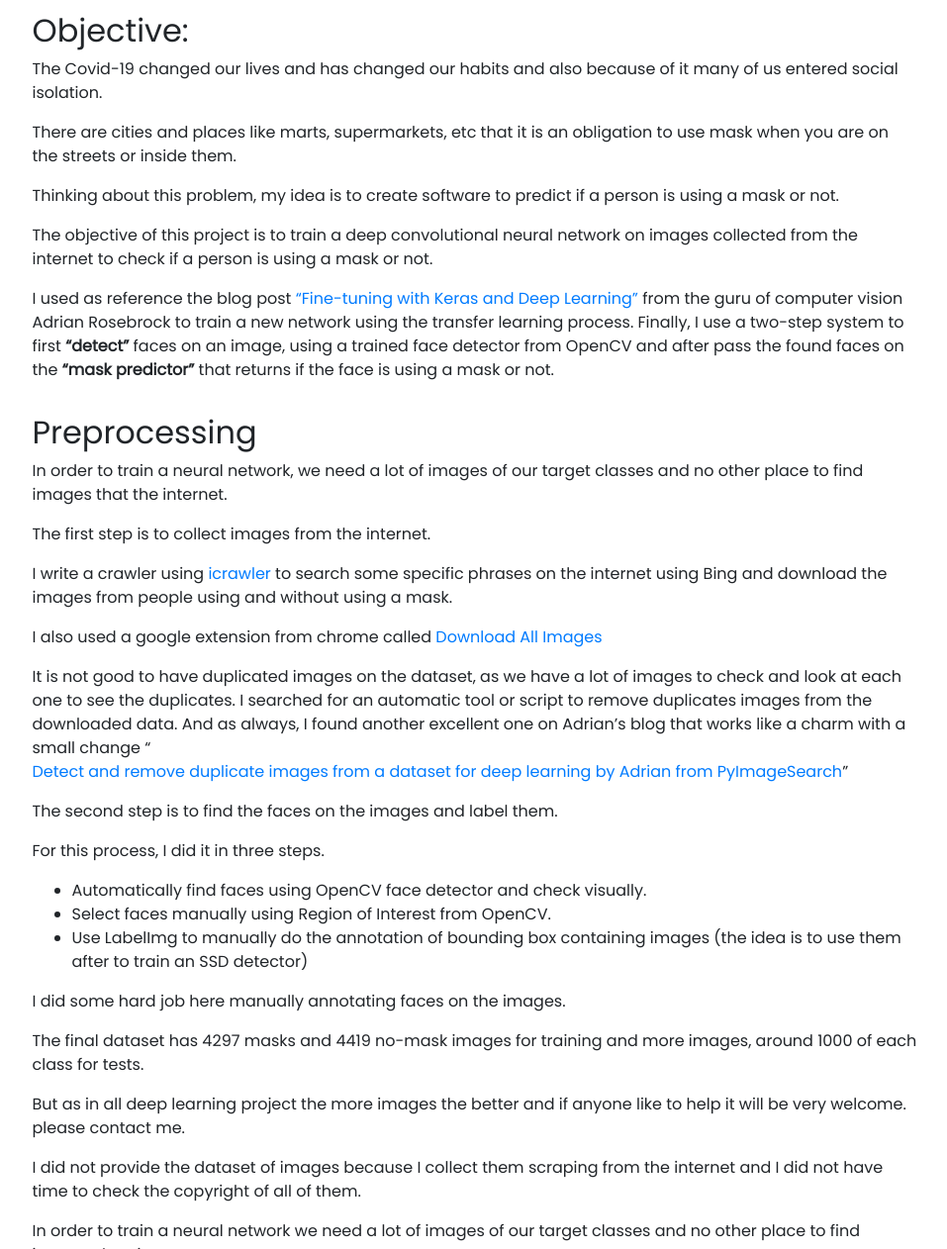
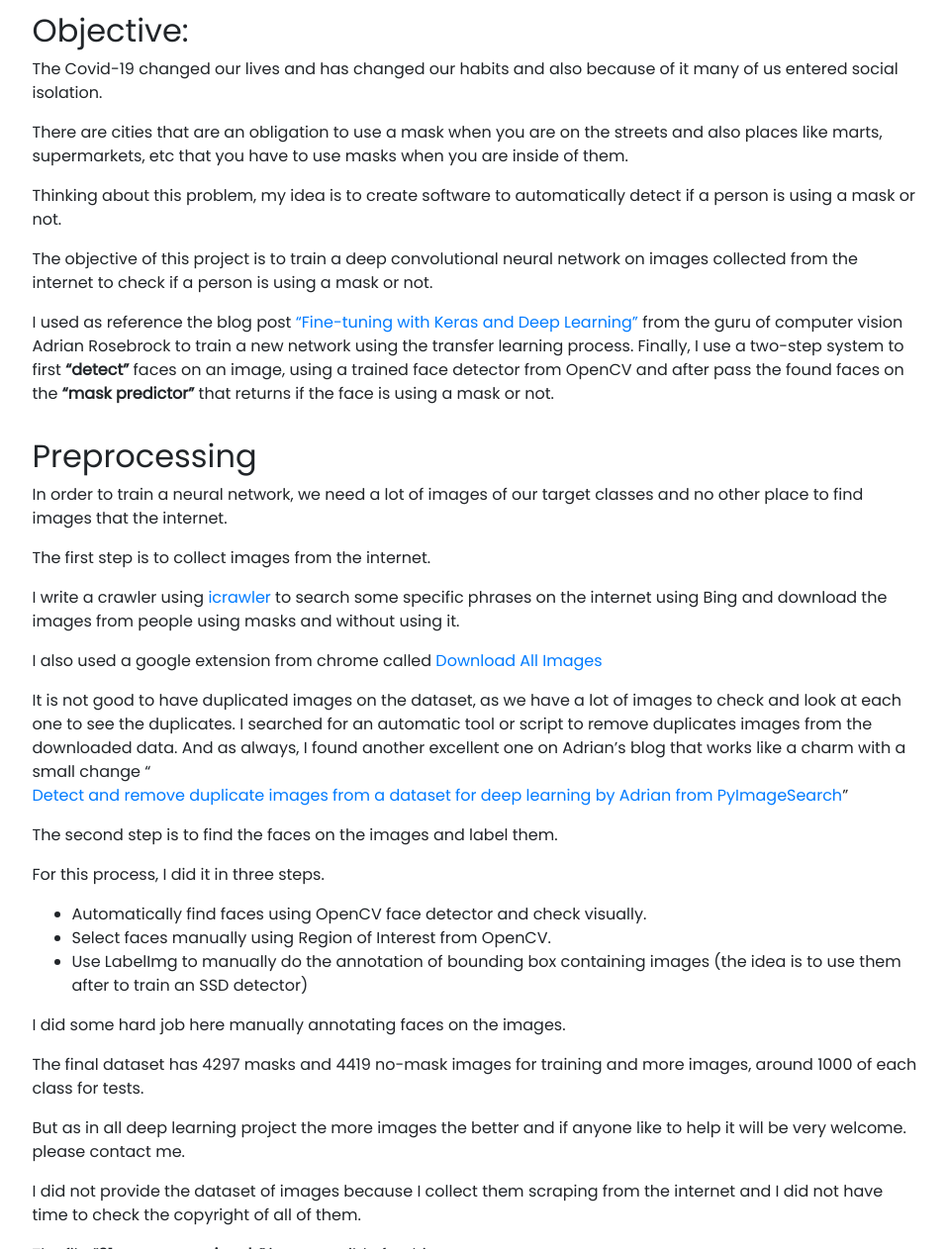
Before and after one commit to rfribeiro/webpage, a Jekyll site: the page built from _posts/2020-05-01-face-mask-detector.md, in a window 1280 px wide and 1400 px high, scrolled down 929 px. Shown: the part 138-1400 px from the top of the window at 99% size, without its empty margins (160-1117 px from the left). Built offline with Jekyll 4.4.1, drawn with Linux system fonts in a browser that asks for light colours; nearby versions of some CDN libraries; our own code applies the rules of GitHub Pages for plain Markdown files; comment, search, counter and statistics services are not loaded; some of the changed lines change nothing that is shown; some of the changed text lies outside the part shown.

Commit message:
Update 2020-05-01-face-mask-detector.md

````diff
--- a/_posts/2020-05-01-face-mask-detector.md
+++ b/_posts/2020-05-01-face-mask-detector.md
@@ -5,7 +5,7 @@
 color: secondary
 description: Face Mask Detector using Deep Learning.
 tools: [deep learning,face detection, covid]
-image: https://github.com/rfribeiro/mask-detector/images/my.png
+image: https://github.com/rfribeiro/mask-detector/images/my.svg
 ---
 
 Source: [Face Mask Detector](https://github.com/rfribeiro/mask-detector)
@@ -14,14 +14,14 @@
 
 # Covid-19 - Face Mask Detector using Deep Learning
 
-![Face Mask Detector](https://github.com/rfribeiro/mask-detector/images/my.png)
+![Face Mask Detector](images/my.png)
 ## Objective:
 
 The Covid-19 changed our lives and has changed our habits and also because of it many of us entered social isolation.
 
-There are cities and places like marts, supermarkets, etc that it is an obligation to use mask when you are on the streets or inside them.
+There are cities that are an obligation to use a mask when you are on the streets and also places like marts, supermarkets, etc that you have to use masks when you are inside of them.
 
-Thinking about this problem, my idea is to create software to predict if a person is using a mask or not.
+Thinking about this problem, my idea is to create software to automatically detect if a person is using a mask or not.
 
 The objective of this project is to train a deep convolutional neural network on images collected from the internet to check if a person is using a mask or not.
 
@@ -35,7 +35,7 @@
 
 The first step is to collect images from the internet.
 
-I write a crawler using [icrawler](https://pypi.org/project/icrawler/) to search some specific phrases on the internet using Bing and download the images from people using and without using a mask.
+I write a crawler using [icrawler](https://pypi.org/project/icrawler/) to search some specific phrases on the internet using Bing and download the images from people using masks and without using it.
 
 I also used a google extension from chrome called  [Download All Images](https://chrome.google.com/webstore/detail/download-all-images/ifipmflagepipjokmbdecpmjbibjnakm)
 
@@ -55,8 +55,6 @@
 But as in all deep learning project the more images the better and if anyone like to help it will be very welcome. please contact me.
 
 I did not provide the dataset of images because I collect them scraping from the internet and I did not have time to check the copyright of all of them.
-
-In order to train a neural network we need a lot of images of our target classes and no other place to find images than iternet.
 
 The file **"01-preprocess.ipynb"** is responsible for this.
 
@@ -118,7 +116,7 @@
 
 Run the **03-detect_face_using_mask.py** using **python 03-detect_face_using_mask.py** passing an image on the command line **--image** or the default will launch the webcam.
 
-Please install the requirements before run the python script.
+Please install the requirements before running the python script.
 
 ``` shell
 conda install --yes --file requirements.txt
@@ -126,18 +124,14 @@
 python 03-detect_face_using_mask.py
 ```
 
-![Mask Face Detector in Action](https://github.com/rfribeiro/mask-detector/images/Mask_Detector_using_Deep_Learning.gif)
+![Mask Face Detector in Action](images/Mask_Detector_using_Deep_Learning.gif)
 
 I recorded a video with the mask detector in action and posted it on YouTube https://youtu.be/HqWSC5dwYYw
 
-The models are in a folder called **"model"** and pre-trained model are on drive folder [MODELS HERE!!](https://drive.google.com/open?id=1WNttcVDXo49R9hTG3P3J5iHB73dNTf2B)
+The models are in a folder called **"model"** and the pre-trained models are on drive folder [MODELS HERE!!](https://drive.google.com/open?id=1WNttcVDXo49R9hTG3P3J5iHB73dNTf2B)
 - res10_300x300_ssd_iter_140000.caffemodel
 - deploy.prototxt.txt
 - mask_mobile_net.h5
-
-## Project Git
-
-[https://github.com/rfribeiro/mask-detector](https://github.com/rfribeiro/mask-detector)
 
 ## Improvements and drawnbacks
 
@@ -145,11 +139,11 @@
 - Include no face images class to train when the detect faces send bad images
 - Improve accuracy performance
 - Use a better or train a new face detector (because of mask the performance is not so good)
-- Create a Android application
+- Create an Android application
 - Create a Web application
 
 ## References
-- Images from Internet
+- Images from the Internet
 
 - [Fine-tuning with Keras and Deep Learning by Adrian from PyImageSearch](https://www.pyimagesearch.com/2019/06/03/fine-tuning-with-keras-and-deep-learning/)
 
````
